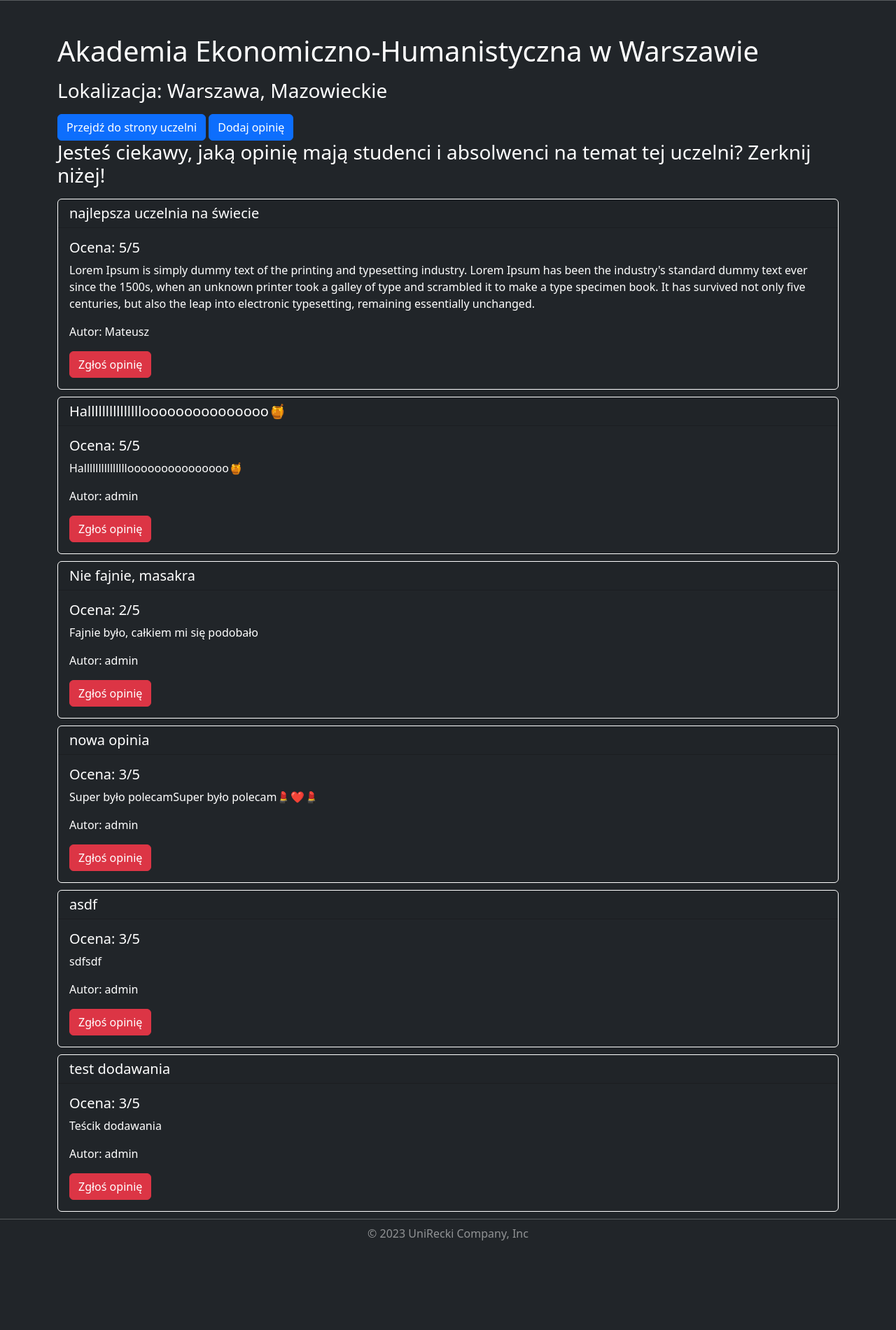
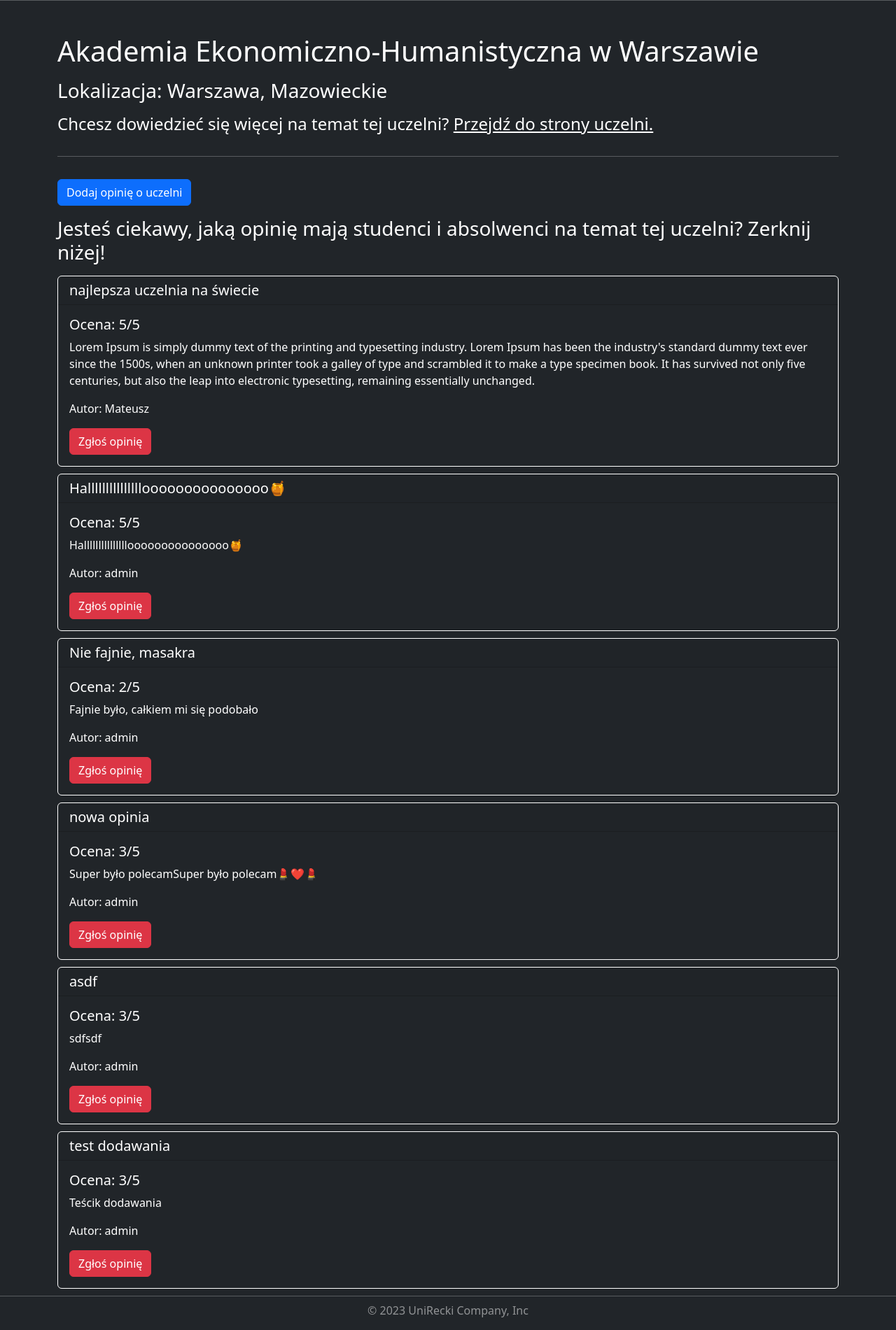
Before and after one commit to MateuszGrabarczyk/UniRecka---University-Reviews-Web-App-in-Django, a Django app: page /university/2/ in a window 1280 px wide. Shown: the part 56-1957 px from the top of the page at 70% size. Before the commit the page ends 1829 px from the top, so only its background shows below. Run offline with Django 4.2, Linux system fonts and the light colour scheme; data comes from the database, SQL or seed files in the repository; both versions use the stored data as it was after the commit.

Commit message:
💄Improve style of university page

```diff
--- a/unirecka/universities/static/universities/university_detail.css
+++ b/unirecka/universities/static/universities/university_detail.css
@@ -11,3 +11,7 @@
 .border-bottom {
     border-bottom: 1px solid white;
 }
+
+hr {
+    color: white;
+}
--- a/unirecka/universities/templates/universities/university_detail.html
+++ b/unirecka/universities/templates/universities/university_detail.html
@@ -8,11 +8,18 @@
 {% endblock title %}
 {% block content %}
     <div class="container mt-5">
-        <h1 class="mb-3">{{ university.name }}</h1>
-        <h3 class="mb-3">Lokalizacja: {{ university.city }}, {{ university.voivodeship | capfirst }}</h3>
-        <a href="{{ university.link }}" class="btn btn-primary">Przejdź do strony uczelni</a>
+        <div class="row">
+            <h1 class="mb-3">{{ university.name }}</h1>
+            <h3 class="mb-3">Lokalizacja: {{ university.city }}, {{ university.voivodeship | capfirst }}</h3>
+        </div>
+        <div class="row">
+            <h4 class="mb-3">
+                Chcesz dowiedzieć się więcej na temat tej uczelni? <a href="{{ university.link }}">Przejdź do strony uczelni.</a>
+            </h4>
+        </div>
+        <hr class="mt-3">
         <a href="{% url 'review_create' university.pk %}"
-           class="btn btn-primary">Dodaj opinię</a>
+           class="btn btn-primary my-3">Dodaj opinię o uczelni</a>
         <h3 class="mb-3">Jesteś ciekawy, jaką opinię mają studenci i absolwenci na temat tej uczelni? Zerknij niżej!</h3>
         {% for review in reviews %}
             <div class="card bg-dark">
```
Also changed, not shown: unirecka/db.sqlite3.
